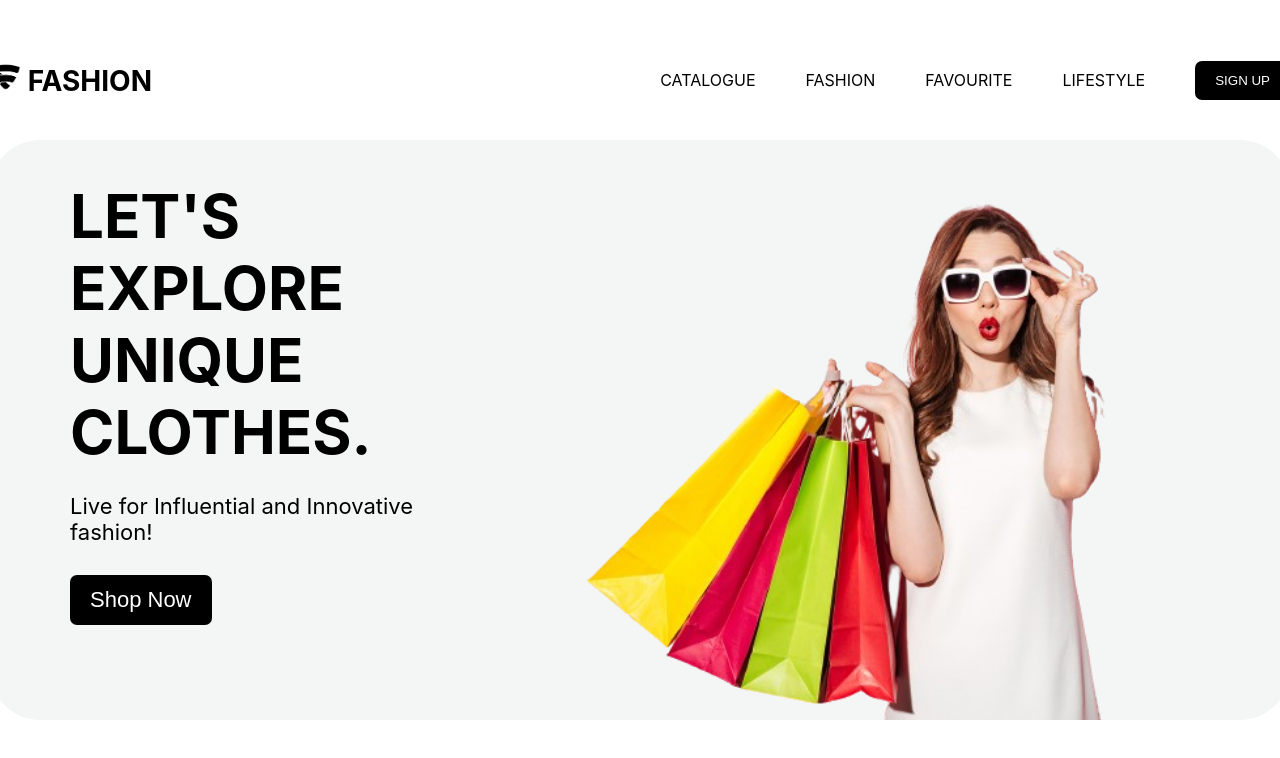
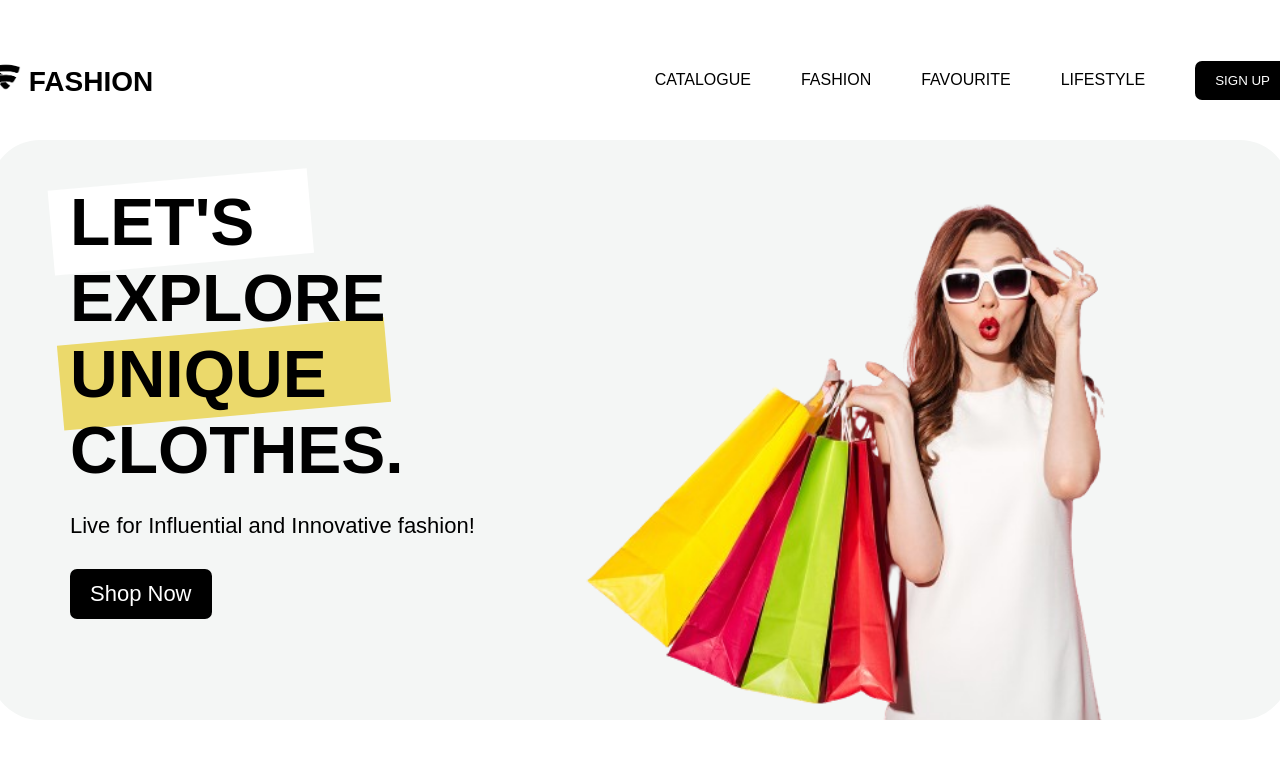
Before and after one commit to OthmaneB-Pro/Fashion, a React (Create React App) app: page / in a window 1280 px wide. Shown: the top 758 px of the page. Built offline with nearby package versions, Linux system fonts and the light colour scheme.

Commit message:
💄 FashionPage : add style

```diff
--- a/src/components/pages/fashion/FashionPage.tsx
+++ b/src/components/pages/fashion/FashionPage.tsx
@@ -18,7 +18,10 @@ export default function FashionPage() {
         </div>
         <div className="container-img">
           <div className="text">
-            <h1>LET'S EXPLORE UNIQUE CLOTHES.</h1>
+            <h1>
+              <span className="back">LET'S</span> EXPLORE{" "}
+              <span className="back2">UNIQUE</span> CLOTHES.
+            </h1>
             <p>Live for Influential and Innovative fashion!</p>
             <button className="button-shop">Shop Now</button>
           </div>
@@ -32,6 +35,7 @@ export default function FashionPage() {
 }
 
 const FashionPageStyled = styled.div`
+  font-family: "Poppins", sans-serif;
   display: flex;
   justify-content: center;
   align-items: center;
@@ -86,9 +90,10 @@ const FashionPageStyled = styled.div`
   }
   .text {
     margin-left: 80px;
+    z-index: 10;
     h1 {
-      width: 400px;
-      font-size: 60px;
+      width: 500px;
+      font-size: 66px;
       margin-bottom: 25px;
     }
     p {
@@ -104,4 +109,38 @@ const FashionPageStyled = styled.div`
       height: auto;
     }
   }
+  .back {
+    position: relative;
+    display: inline-block;
+  }
+
+  .back::before {
+    content: "";
+    position: absolute;
+    top: 50%;
+    left: 60%;
+    width: 130%;
+    height: 85%;
+    background: white;
+    transform: translate(-50%, -50%) rotate(175deg);
+    z-index: -1;
+    padding: 10px;
+  }
+  .back2 {
+    position: relative;
+    display: inline-block;
+  }
+
+  .back2::before {
+    content: "";
+    position: absolute;
+    top: 50%;
+    left: 60%;
+    width: 120%;
+    height: 85%;
+    background: #ebd96b;
+    transform: translate(-50%, -50%) rotate(175deg);
+    z-index: -1;
+    padding: 10px;
+  }
 `;
```
